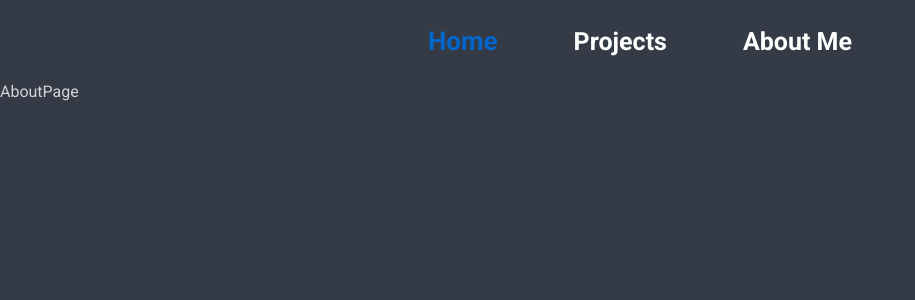
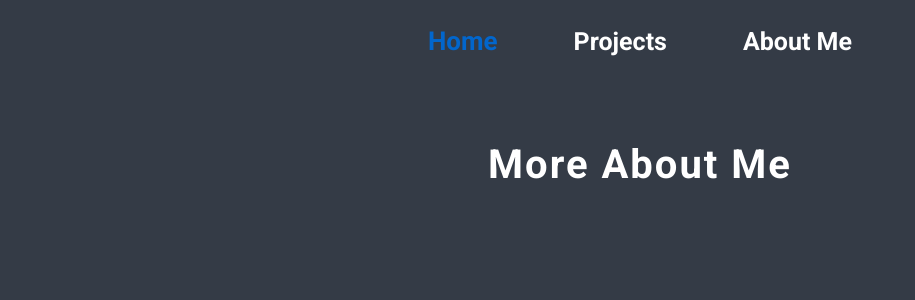
Before and after one commit to acrichards3/portfolio, a React (Create React App) app: page /about in a window 1280 px wide. Shown: the top 300 px of the page, without its empty margins (0-915 px from the left). Built offline with nearby package versions, Linux system fonts and the light colour scheme.

Commit message:
start of about page

```diff
--- /dev/null
+++ b/src/components/about/About.module.scss
@@ -0,0 +1,16 @@
+@import '../../Variables.scss';
+
+.container {
+    display: flex;
+    flex-direction: column;
+    align-items: center;
+    justify-content: center;
+    width: 100%;
+    margin-top: 2rem;
+}
+
+.title {
+    color: white;
+    letter-spacing: 2px;
+    font-size: 40px;
+}
--- /dev/null
+++ b/src/components/about/About.tsx
@@ -0,0 +1,10 @@
+import React from 'react';
+import styles from './About.module.scss';
+
+export default function About() {
+  return (
+    <div className={styles.container}>
+      <h1 className={styles.title}>More About Me</h1>
+    </div>
+  );
+}
--- a/src/pages/AboutPage.tsx
+++ b/src/pages/AboutPage.tsx
@@ -1,7 +1,8 @@
-import React from 'react'
+import React from 'react';
+import About from '../components/about/About';
 
 export default function AboutPage() {
   return (
-    <div>AboutPage</div>
+    <div><About /></div>
   )
 }
```
